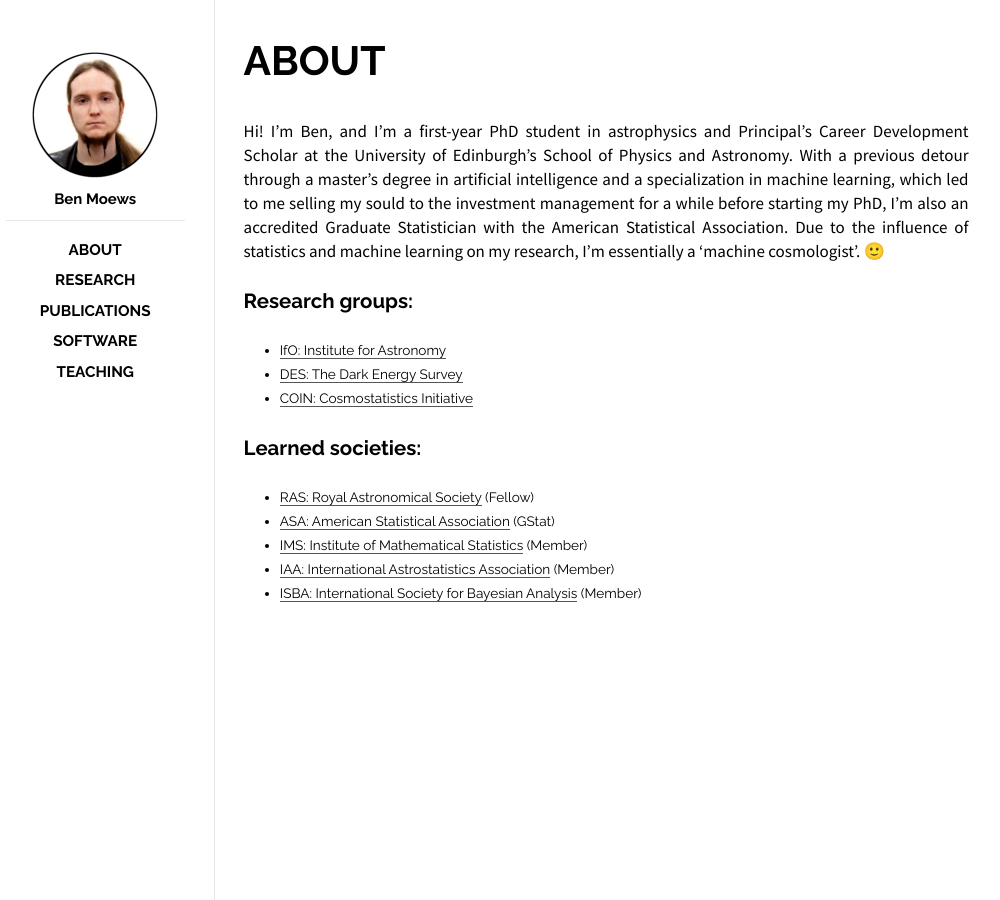
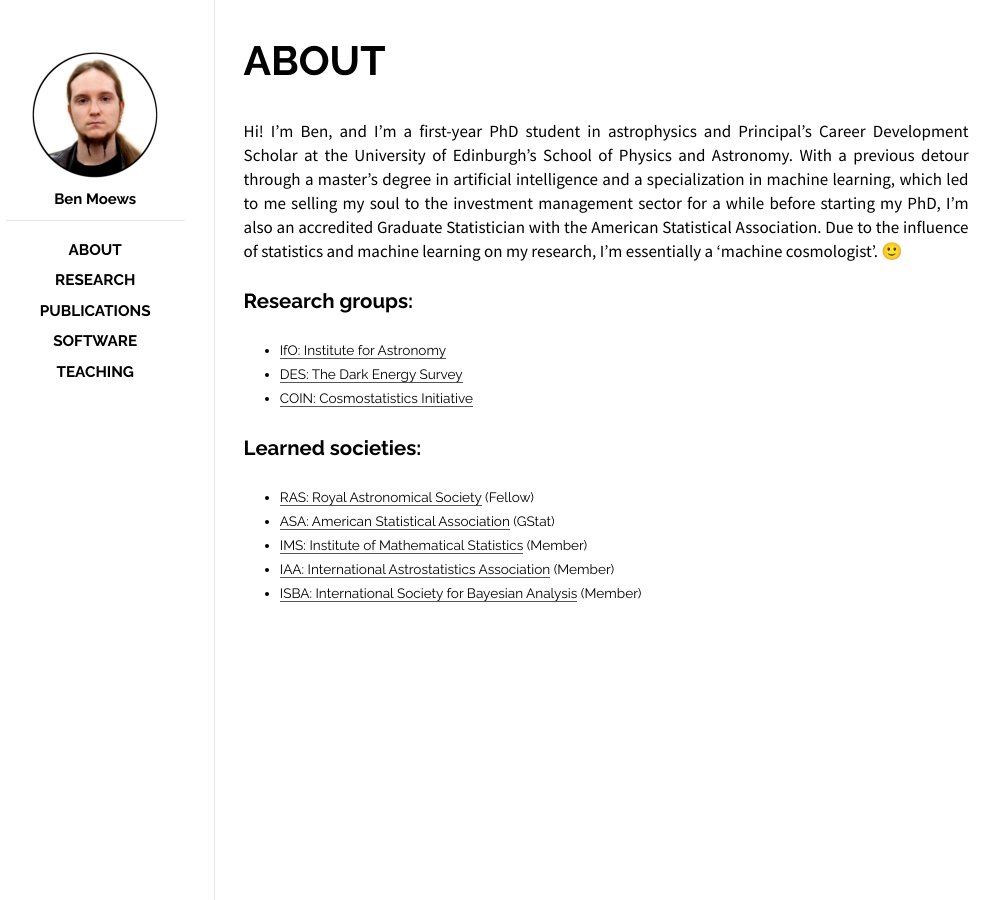
Before and after one commit to moews/moews.github.io, a Jekyll site: the page built from _posts/2017-03-27-about.md, in a window 1280 px wide. Shown: the whole page, without its empty margins (144-1144 px from the left). Built offline with Jekyll 4.4.1, drawn with Linux system fonts in a browser that asks for light colours.

Commit message:
Update 2017-03-27-about.md

```diff
--- a/_posts/2017-03-27-about.md
+++ b/_posts/2017-03-27-about.md
@@ -7,7 +7,7 @@
 ---
 
 <br>
-Hi! I'm Ben, and I'm a first-year PhD student in astrophysics and Principal's Career Development Scholar at the University of Edinburgh's School of Physics and Astronomy. With a previous detour through a master's degree in artificial intelligence and a specialization in machine learning, which led to me selling my sould to the investment management for a while before starting my PhD, I'm also an accredited Graduate Statistician with the American Statistical Association. Due to the influence of statistics and machine learning on my research, I'm essentially a 'machine cosmologist'. 🙂
+Hi! I'm Ben, and I'm a first-year PhD student in astrophysics and Principal's Career Development Scholar at the University of Edinburgh's School of Physics and Astronomy. With a previous detour through a master's degree in artificial intelligence and a specialization in machine learning, which led to me selling my soul to the investment management sector for a while before starting my PhD, I'm also an accredited Graduate Statistician with the American Statistical Association. Due to the influence of statistics and machine learning on my research, I'm essentially a 'machine cosmologist'. 🙂
 
 ## Research groups:
 
```
